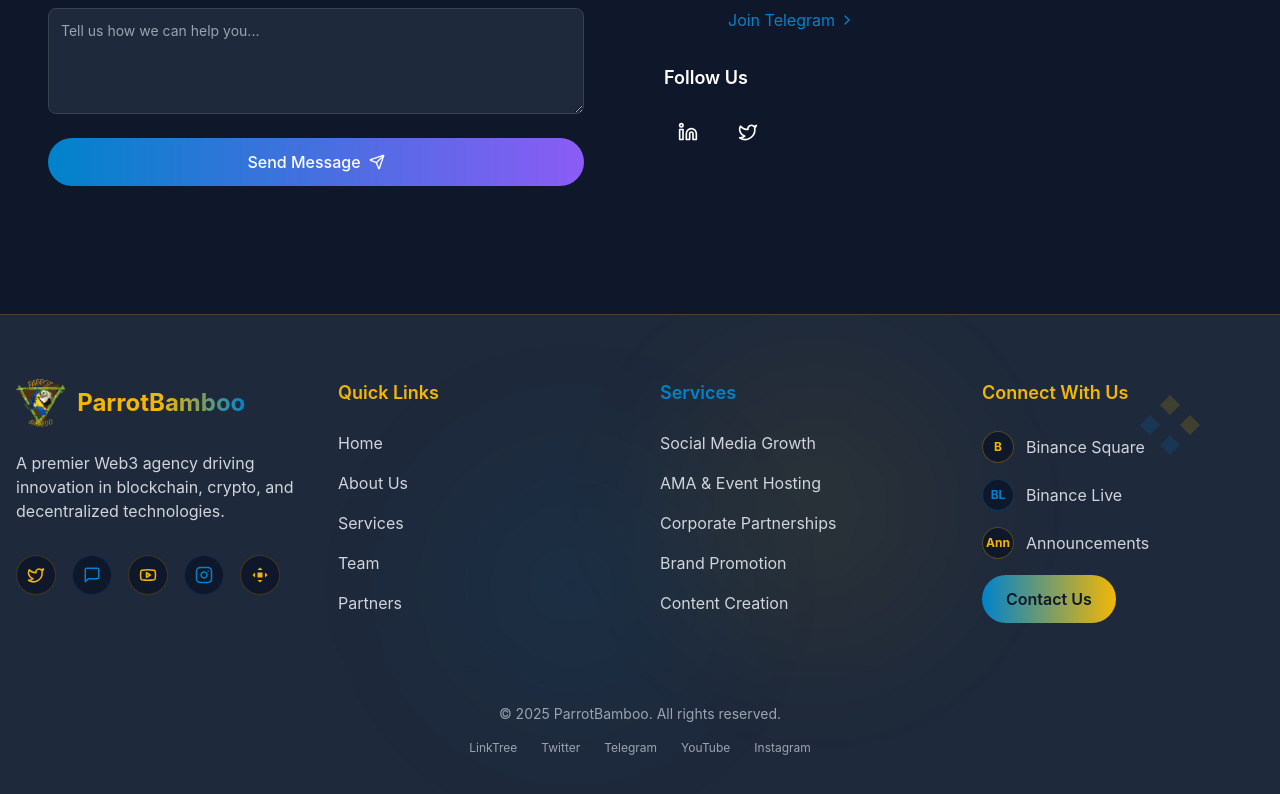
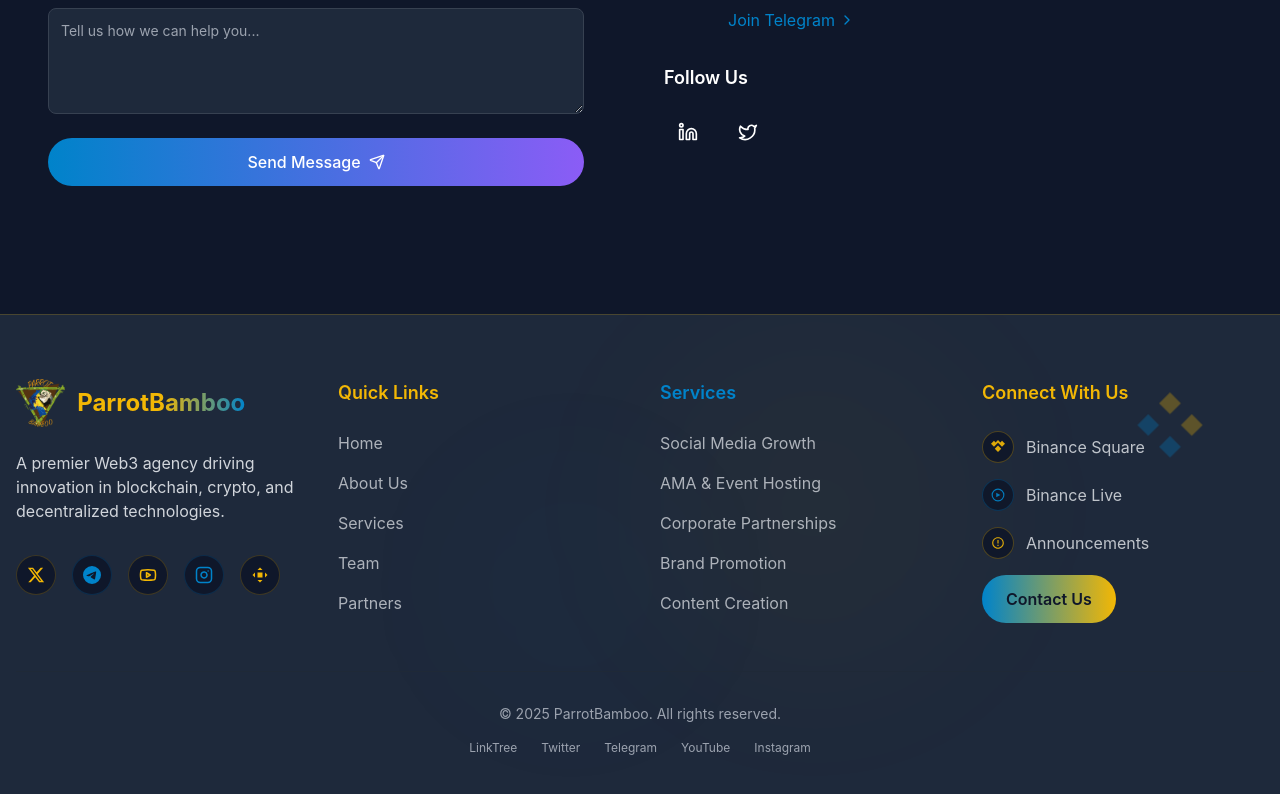
Before and after one commit to mrl006/Parrot-, a React (Vite) app: page / in a window 1280 px wide. Shown: the part 8196-8990 px from the top of the page. Built offline with nearby package versions, Linux system fonts and the light colour scheme.

Commit message:
Refactor: Improve footer and navbar design
- Implement zoom animation instead of rotation.
- Update icons for better aesthetics.
- Remove LinkedIn and Twitter from "Follow Us".
- Fix "Connect With Us" icon display.
- Enhance footer and animation styles.
- Optimize animations for performance.

```diff
--- a/src/components/Footer.tsx
+++ b/src/components/Footer.tsx
@@ -1,89 +1,200 @@
 
 import React from 'react';
-import { Linkedin, Twitter, Youtube, Instagram, MessageSquare } from 'lucide-react';
+import { Youtube, Instagram, MessageSquare } from 'lucide-react';
+import { motion } from 'framer-motion';
 
 export default function Footer() {
   const socialLinks = {
     linkTree: "https://linktr.ee/parrotbamboo",
     telegram: "https://t.me/ParrotBambooCrypto",
     youtube: "https://www.youtube.com/c/ParrotBambooCrypto",
-    twitter: "https://mobile.twitter.com/ParrotBamboo07",
     announcement: "https://t.me/parrotbambooann",
     instagram: "https://instagram.com/parrotbamboocrypto?igshid=ZDdkNTZiNTM=",
     binanceLive: "https://www.binance.com/en/live/u/24755389",
     binanceSquare: "https://www.binance.com/en/feed/profile/86893873"
   };
 
+  // Animation variants
+  const socialIconVariants = {
+    initial: { scale: 1 },
+    hover: {
+      scale: 1.15,
+      transition: {
+        type: "spring",
+        stiffness: 400,
+        damping: 10
+      }
+    }
+  };
+
+  const footerLinkVariants = {
+    initial: { opacity: 0.8, y: 0 },
+    hover: {
+      opacity: 1,
+      y: -3,
+      transition: {
+        duration: 0.2
+      }
+    }
+  };
+
+  const connectItemVariants = {
+    initial: { opacity: 0.9, x: 0 },
+    hover: {
+      opacity: 1,
+      x: 5,
+      transition: {
+        type: "spring",
+        stiffness: 300,
+        damping: 15
+      }
+    }
+  };
+
   return (
     <footer className="bg-dark-lighter border-t border-neon-yellow/20 relative overflow-hidden">
       {/* Background effects */}
       <div className="absolute inset-0 circuit-bg opacity-10"></div>
-      <div className="absolute top-1/4 left-1/3 w-72 h-72 rounded-full bg-neon-blue/5 filter blur-3xl"></div>
-      <div className="absolute bottom-1/3 right-1/4 w-72 h-72 rounded-full bg-neon-yellow/5 filter blur-3xl"></div>
+      <motion.div
+        className="absolute top-1/4 left-1/3 w-72 h-72 rounded-full bg-neon-blue/5 filter blur-3xl"
+        animate={{
+          opacity: [0.3, 0.6, 0.3],
+          scale: [1, 1.2, 1],
+        }}
+        transition={{
+          duration: 8,
+          repeat: Infinity,
+          ease: "easeInOut"
+        }}
+      ></motion.div>
+      <motion.div
+        className="absolute bottom-1/3 right-1/4 w-72 h-72 rounded-full bg-neon-yellow/5 filter blur-3xl"
+        animate={{
+          opacity: [0.2, 0.5, 0.2],
+          scale: [1, 1.3, 1],
+        }}
+        transition={{
+          duration: 10,
+          repeat: Infinity,
+          ease: "easeInOut",
+          delay: 2
+        }}
+      ></motion.div>
 
       {/* Blockchain animation elements */}
-      <div className="absolute top-20 right-20 blockchain-animation opacity-20">
+      <motion.div
+        className="absolute top-20 right-20 blockchain-animation opacity-20"
+        animate={{
+          scale: [1, 1.1, 1],
+          opacity: [0.2, 0.4, 0.2],
+        }}
+        transition={{
+          duration: 5,
+          repeat: Infinity,
+          ease: "easeInOut"
+        }}
+      >
         <svg width="60" height="60" viewBox="0 0 60 60" fill="none" xmlns="http://www.w3.org/2000/svg">
           <path d="M30 0L40 10L30 20L20 10L30 0Z" fill="#F2B705" fillOpacity="0.8" />
           <path d="M10 20L20 30L10 40L0 30L10 20Z" fill="#0083CA" fillOpacity="0.8" />
           <path d="M50 20L60 30L50 40L40 30L50 20Z" fill="#F2B705" fillOpacity="0.8" />
           <path d="M30 40L40 50L30 60L20 50L30 40Z" fill="#0083CA" fillOpacity="0.8" />
         </svg>
-      </div>
+      </motion.div>
 
       <div className="container mx-auto px-4 py-16 relative z-10">
         <div className="grid grid-cols-1 md:grid-cols-2 lg:grid-cols-4 gap-10 mb-12">
-          <div>
+          <motion.div
+            initial={{ opacity: 0, y: 20 }}
+            animate={{ opacity: 1, y: 0 }}
+            transition={{ duration: 0.6 }}
+          >
             <div className="flex items-center mb-6">
-              <img src="/lovable-uploads/a46cbb0c-b340-45e7-aa9e-7ecdcb5dbb14.png" alt="ParrotBamboo Logo" className="h-12 mr-3" />
+              <motion.img
+                src="/lovable-uploads/a46cbb0c-b340-45e7-aa9e-7ecdcb5dbb14.png"
+                alt="ParrotBamboo Logo"
+                className="h-12 mr-3"
+                whileHover={{
+                  scale: 1.15,
+                  transition: { duration: 0.3 }
+                }}
+              />
               <h3 className="text-2xl font-bold neon-text">ParrotBamboo</h3>
             </div>
             <p className="text-gray-300 mb-8">
               A premier Web3 agency driving innovation in blockchain, crypto, and decentralized technologies.
             </p>
             <div className="flex flex-wrap gap-4">
-              <a
+              {/* X (Twitter) Icon */}
+              <motion.a
                 href={socialLinks.twitter}
                 target="_blank"
                 rel="noopener noreferrer"
                 className="w-10 h-10 rounded-full bg-dark flex items-center justify-center hover:bg-neon-yellow/20 transition-colors border border-neon-yellow/20 hover:border-neon-yellow/40"
                 aria-label="Twitter"
+                variants={socialIconVariants}
+                initial="initial"
+                whileHover="hover"
               >
-                <Twitter size={18} className="text-neon-yellow" />
-              </a>
-              <a
+                <svg width="18" height="18" viewBox="0 0 24 24" fill="none" xmlns="http://www.w3.org/2000/svg">
+                  <path d="M18.244 2.25h3.308l-7.227 8.26 8.502 11.24H16.17l-5.214-6.817L4.99 21.75H1.68l7.73-8.835L1.254 2.25H8.08l4.713 6.231 5.45-6.231zm-1.161 17.52h1.833L7.084 4.126H5.117L17.083 19.77z" fill="#F2B705"/>
+                </svg>
+              </motion.a>
+
+              {/* Telegram Icon */}
+              <motion.a
                 href={socialLinks.telegram}
                 target="_blank"
                 rel="noopener noreferrer"
                 className="w-10 h-10 rounded-full bg-dark flex items-center justify-center hover:bg-neon-blue/20 transition-colors border border-neon-blue/20 hover:border-neon-blue/40"
                 aria-label="Telegram"
+                variants={socialIconVariants}
+                initial="initial"
+                whileHover="hover"
               >
-                <MessageSquare size={18} className="text-neon-blue" />
-              </a>
-              <a
+                <svg width="18" height="18" viewBox="0 0 24 24" fill="none" xmlns="http://www.w3.org/2000/svg">
+                  <path d="M11.944 0A12 12 0 0 0 0 12a12 12 0 0 0 12 12 12 12 0 0 0 12-12A12 12 0 0 0 12 0a12 12 0 0 0-.056 0zm4.962 7.224c.1-.002.321.023.465.14a.506.506 0 0 1 .171.325c.016.093.036.306.02.472-.18 1.898-.96 6.502-1.36 8.627-.168.9-.499 1.201-.82 1.23-.696.065-1.225-.46-1.9-.9-1.056-.693-1.653-1.124-2.678-1.8-1.185-.78-.417-1.21.258-1.91.177-.184 3.247-2.977 3.307-3.23.007-.032.014-.15-.056-.212s-.174-.041-.249-.024c-.106.024-1.793 1.14-5.061 3.345-.48.33-.913.49-1.302.48-.428-.008-1.252-.241-1.865-.44-.752-.244-1.349-.374-1.297-.789.027-.216.325-.437.893-.663 3.498-1.524 5.83-2.529 6.998-3.014 3.332-1.386 4.025-1.627 4.476-1.635z" fill="#0083CA"/>
+                </svg>
+              </motion.a>
+
+              {/* YouTube Icon */}
+              <motion.a
                 href={socialLinks.youtube}
                 target="_blank"
                 rel="noopener noreferrer"
                 className="w-10 h-10 rounded-full bg-dark flex items-center justify-center hover:bg-neon-yellow/20 transition-colors border border-neon-yellow/20 hover:border-neon-yellow/40"
                 aria-label="YouTube"
+                variants={socialIconVariants}
+                initial="initial"
+                whileHover="hover"
               >
                 <Youtube size={18} className="text-neon-yellow" />
-              </a>
-              <a
+              </motion.a>
+
+              {/* Instagram Icon */}
+              <motion.a
                 href={socialLinks.instagram}
                 target="_blank"
                 rel="noopener noreferrer"
                 className="w-10 h-10 rounded-full bg-dark flex items-center justify-center hover:bg-neon-blue/20 transition-colors border border-neon-blue/20 hover:border-neon-blue/40"
                 aria-label="Instagram"
+                variants={socialIconVariants}
+                initial="initial"
+                whileHover="hover"
               >
                 <Instagram size={18} className="text-neon-blue" />
-              </a>
-              <a
+              </motion.a>
+
+              {/* LinkTree Icon */}
+              <motion.a
                 href={socialLinks.linkTree}
                 target="_blank"
                 rel="noopener noreferrer"
                 className="w-10 h-10 rounded-full bg-dark flex items-center justify-center hover:bg-neon-yellow/20 transition-colors border border-neon-yellow/20 hover:border-neon-yellow/40"
                 aria-label="LinkTree"
+                variants={socialIconVariants}
+                initial="initial"
+                whileHover="hover"
               >
                 <svg width="18" height="18" viewBox="0 0 24 24" fill="none" xmlns="http://www.w3.org/2000/svg">
                   <path d="M12 2L8.66 5.34H15.34L12 2Z" fill="#F2B705" />
@@ -92,93 +203,212 @@ export default function Footer() {
                   <path d="M18.66 8.66L22 12L18.66 15.34V8.66Z" fill="#F2B705" />
                   <path d="M8.66 8.66H15.34V15.34H8.66V8.66Z" fill="#F2B705" />
                 </svg>
-              </a>
+              </motion.a>
             </div>
-          </div>
+          </motion.div>
 
-          <div>
+          <motion.div
+            initial={{ opacity: 0, y: 20 }}
+            animate={{ opacity: 1, y: 0 }}
+            transition={{ duration: 0.6, delay: 0.1 }}
+          >
             <h3 className="text-lg font-semibold mb-6 text-neon-yellow">Quick Links</h3>
             <ul className="space-y-4">
-              <li><a href="#home" className="text-gray-300 hover:text-white transition-colors relative after:content-[''] after:absolute after:w-0 after:h-0.5 after:bg-neon-yellow after:left-0 after:-bottom-1 after:transition-all hover:after:w-full">Home</a></li>
-              <li><a href="#about" className="text-gray-300 hover:text-white transition-colors relative after:content-[''] after:absolute after:w-0 after:h-0.5 after:bg-neon-yellow after:left-0 after:-bottom-1 after:transition-all hover:after:w-full">About Us</a></li>
-              <li><a href="#services" className="text-gray-300 hover:text-white transition-colors relative after:content-[''] after:absolute after:w-0 after:h-0.5 after:bg-neon-yellow after:left-0 after:-bottom-1 after:transition-all hover:after:w-full">Services</a></li>
-              <li><a href="#team" className="text-gray-300 hover:text-white transition-colors relative after:content-[''] after:absolute after:w-0 after:h-0.5 after:bg-neon-yellow after:left-0 after:-bottom-1 after:transition-all hover:after:w-full">Team</a></li>
-              <li><a href="#partners" className="text-gray-300 hover:text-white transition-colors relative after:content-[''] after:absolute after:w-0 after:h-0.5 after:bg-neon-yellow after:left-0 after:-bottom-1 after:transition-all hover:after:w-full">Partners</a></li>
+              {["Home", "About Us", "Services", "Team", "Partners"].map((link, index) => (
+                <motion.li key={link}
+                  variants={footerLinkVariants}
+                  initial="initial"
+                  whileHover="hover"
+                >
+                  <a
+                    href={`#${link.toLowerCase().replace(" ", "-")}`}
+                    className="text-gray-300 hover:text-white transition-colors relative after:content-[''] after:absolute after:w-0 after:h-0.5 after:bg-neon-yellow after:left-0 after:-bottom-1 after:transition-all hover:after:w-full"
+                  >
+                    {link}
+                  </a>
+                </motion.li>
+              ))}
             </ul>
-          </div>
+          </motion.div>
 
-          <div>
+          <motion.div
+            initial={{ opacity: 0, y: 20 }}
+            animate={{ opacity: 1, y: 0 }}
+            transition={{ duration: 0.6, delay: 0.2 }}
+          >
             <h3 className="text-lg font-semibold mb-6 text-neon-blue">Services</h3>
             <ul className="space-y-4">
-              <li><a href="#services" className="text-gray-300 hover:text-white transition-colors relative after:content-[''] after:absolute after:w-0 after:h-0.5 after:bg-neon-blue after:left-0 after:-bottom-1 after:transition-all hover:after:w-full">Social Media Growth</a></li>
-              <li><a href="#services" className="text-gray-300 hover:text-white transition-colors relative after:content-[''] after:absolute after:w-0 after:h-0.5 after:bg-neon-blue after:left-0 after:-bottom-1 after:transition-all hover:after:w-full">AMA & Event Hosting</a></li>
-              <li><a href="#services" className="text-gray-300 hover:text-white transition-colors relative after:content-[''] after:absolute after:w-0 after:h-0.5 after:bg-neon-blue after:left-0 after:-bottom-1 after:transition-all hover:after:w-full">Corporate Partnerships</a></li>
-              <li><a href="#services" className="text-gray-300 hover:text-white transition-colors relative after:content-[''] after:absolute after:w-0 after:h-0.5 after:bg-neon-blue after:left-0 after:-bottom-1 after:transition-all hover:after:w-full">Brand Promotion</a></li>
-              <li><a href="#services" className="text-gray-300 hover:text-white transition-colors relative after:content-[''] after:absolute after:w-0 after:h-0.5 after:bg-neon-blue after:left-0 after:-bottom-1 after:transition-all hover:after:w-full">Content Creation</a></li>
+              {[
+                "Social Media Growth",
+                "AMA & Event Hosting",
+                "Corporate Partnerships",
+                "Brand Promotion",
+                "Content Creation"
+              ].map((service, index) => (
+                <motion.li key={service}
+                  variants={footerLinkVariants}
+                  initial="initial"
+                  whileHover="hover"
+                >
+                  <a
+                    href="#services"
+                    className="text-gray-300 hover:text-white transition-colors relative after:content-[''] after:absolute after:w-0 after:h-0.5 after:bg-neon-blue after:left-0 after:-bottom-1 after:transition-all hover:after:w-full"
+                  >
+                    {service}
+                  </a>
+                </motion.li>
+              ))}
             </ul>
-          </div>
+          </motion.div>
 
-          <div>
+          <motion.div
+            initial={{ opacity: 0, y: 20 }}
+            animate={{ opacity: 1, y: 0 }}
+            transition={{ duration: 0.6, delay: 0.3 }}
+          >
             <h3 className="text-lg font-semibold mb-6 text-neon-yellow">Connect With Us</h3>
             <div className="space-y-4">
-              <a
+              {/* Binance Square */}
+              <motion.a
                 href={socialLinks.binanceSquare}
                 target="_blank"
                 rel="noopener noreferrer"
                 className="flex items-center gap-3 text-gray-300 hover:text-white transition-colors group"
+                variants={connectItemVariants}
+                initial="initial"
+                whileHover="hover"
               >
                 <div className="w-8 h-8 rounded-full bg-dark flex items-center justify-center border border-neon-yellow/30 group-hover:border-neon-yellow/60">
-                  <span className="text-neon-yellow text-xs font-bold">B</span>
+                  <svg width="14" height="14" viewBox="0 0 24 24" fill="none" xmlns="http://www.w3.org/2000/svg">
+                    <path d="M12 0L7.873 4.127L5.127 1.381L0 6.508L5.127 11.635L12 4.762L18.873 11.635L24 6.508L18.873 1.381L16.127 4.127L12 0Z" fill="#F2B705"/>
+                    <path d="M12 9.524L6.508 15.016L12 20.508L17.492 15.016L12 9.524Z" fill="#F2B705"/>
+                    <path d="M0 12.381L5.127 17.508L0 22.635L5.127 17.508L0 12.381Z" fill="#F2B705"/>
+                    <path d="M18.873 17.508L24 12.381L18.873 17.508L24 22.635L18.873 17.508Z" fill="#F2B705"/>
+                  </svg>
                 </div>
                 <span>Binance Square</span>
-              </a>
+              </motion.a>
 
-              <a
+              {/* Binance Live */}
+              <motion.a
                 href={socialLinks.binanceLive}
                 target="_blank"
                 rel="noopener noreferrer"
                 className="flex items-center gap-3 text-gray-300 hover:text-white transition-colors group"
+                variants={connectItemVariants}
+                initial="initial"
+                whileHover="hover"
               >
                 <div className="w-8 h-8 rounded-full bg-dark flex items-center justify-center border border-neon-blue/30 group-hover:border-neon-blue/60">
-                  <span className="text-neon-blue text-xs font-bold">BL</span>
+                  <svg width="14" height="14" viewBox="0 0 24 24" fill="none" xmlns="http://www.w3.org/2000/svg">
+                    <circle cx="12" cy="12" r="10" stroke="#0083CA" strokeWidth="2" />
+                    <path d="M9 8L16 12L9 16V8Z" fill="#0083CA" />
+                  </svg>
                 </div>
                 <span>Binance Live</span>
-              </a>
+              </motion.a>
 
-              <a
+              {/* Announcements */}
+              <motion.a
                 href={socialLinks.announcement}
                 target="_blank"
                 rel="noopener noreferrer"
                 className="flex items-center gap-3 text-gray-300 hover:text-white transition-colors group"
+                variants={connectItemVariants}
+                initial="initial"
+                whileHover="hover"
               >
                 <div className="w-8 h-8 rounded-full bg-dark flex items-center justify-center border border-neon-yellow/30 group-hover:border-neon-yellow/60">
-                  <span className="text-neon-yellow text-xs font-bold">Ann</span>
+                  <svg width="14" height="14" viewBox="0 0 24 24" fill="none" xmlns="http://www.w3.org/2000/svg">
+                    <path d="M12 2C6.48 2 2 6.48 2 12C2 17.52 6.48 22 12 22C17.52 22 22 17.52 22 12C22 6.48 17.52 2 12 2ZM12 20C7.58 20 4 16.42 4 12C4 7.58 7.58 4 12 4C16.42 4 20 7.58 20 12C20 16.42 16.42 20 12 20Z" fill="#F2B705"/>
+                    <path d="M11 7H13V13H11V7ZM11 15H13V17H11V15Z" fill="#F2B705"/>
+                  </svg>
                 </div>
                 <span>Announcements</span>
-              </a>
+              </motion.a>
 
-              <a
+              {/* Contact Us Button */}
+              <motion.a
                 href="#contact"
-                className="mt-6 px-6 py-3 bg-gradient-to-r from-neon-blue to-neon-yellow rounded-full text-dark font-semibold inline-block hover-scale"
+                className="mt-6 px-6 py-3 bg-gradient-to-r from-neon-blue to-neon-yellow rounded-full text-dark font-semibold inline-block"
+                whileHover={{
+                  scale: 1.05,
+                  boxShadow: "0 0 15px rgba(242, 183, 5, 0.5)"
+                }}
+                transition={{
+                  type: "spring",
+                  stiffness: 400,
+                  damping: 10
+                }}
               >
                 Contact Us
-              </a>
+              </motion.a>
             </div>
-          </div>
+          </motion.div>
         </div>
 
-        <div className="pt-8 border-t border-gray-800 text-center">
+        <motion.div
+          className="pt-8 border-t border-gray-800 text-center"
+          initial={{ opacity: 0 }}
+          animate={{ opacity: 1 }}
+          transition={{ duration: 0.6, delay: 0.5 }}
+        >
           <p className="text-gray-400 text-sm">
             &copy; {new Date().getFullYear()} ParrotBamboo. All rights reserved.
           </p>
-          <div className="mt-4 flex justify-center gap-6">
-            <a href={socialLinks.linkTree} target="_blank" rel="noopener noreferrer" className="text-gray-400 hover:text-neon-yellow text-xs transition-colors">LinkTree</a>
-            <a href={socialLinks.twitter} target="_blank" rel="noopener noreferrer" className="text-gray-400 hover:text-neon-yellow text-xs transition-colors">Twitter</a>
-            <a href={socialLinks.telegram} target="_blank" rel="noopener noreferrer" className="text-gray-400 hover:text-neon-yellow text-xs transition-colors">Telegram</a>
-            <a href={socialLinks.youtube} target="_blank" rel="noopener noreferrer" className="text-gray-400 hover:text-neon-yellow text-xs transition-colors">YouTube</a>
-            <a href={socialLinks.instagram} target="_blank" rel="noopener noreferrer" className="text-gray-400 hover:text-neon-yellow text-xs transition-colors">Instagram</a>
-          </div>
-        </div>
+          <motion.div
+            className="mt-4 flex justify-center gap-6"
+            initial={{ opacity: 0, y: 10 }}
+            animate={{ opacity: 1, y: 0 }}
+            transition={{ duration: 0.6, delay: 0.6 }}
+          >
+            <motion.a
+              href={socialLinks.linkTree}
+              target="_blank"
+              rel="noopener noreferrer"
+              className="text-gray-400 hover:text-neon-yellow text-xs transition-colors"
+              whileHover={{ y: -2 }}
+            >
+              LinkTree
+            </motion.a>
+            <motion.a
+              href={socialLinks.twitter}
+              target="_blank"
+              rel="noopener noreferrer"
+              className="text-gray-400 hover:text-neon-yellow text-xs transition-colors"
+              whileHover={{ y: -2 }}
+            >
+              Twitter
+            </motion.a>
+            <motion.a
+              href={socialLinks.telegram}
+              target="_blank"
+              rel="noopener noreferrer"
+              className="text-gray-400 hover:text-neon-yellow text-xs transition-colors"
+              whileHover={{ y: -2 }}
+            >
+              Telegram
+            </motion.a>
+            <motion.a
+              href={socialLinks.youtube}
+              target="_blank"
+              rel="noopener noreferrer"
+              className="text-gray-400 hover:text-neon-yellow text-xs transition-colors"
+              whileHover={{ y: -2 }}
+            >
+              YouTube
+            </motion.a>
+            <motion.a
+              href={socialLinks.instagram}
+              target="_blank"
+              rel="noopener noreferrer"
+              className="text-gray-400 hover:text-neon-yellow text-xs transition-colors"
+              whileHover={{ y: -2 }}
+            >
+              Instagram
+            </motion.a>
+          </motion.div>
+        </motion.div>
       </div>
     </footer>
   );
```
